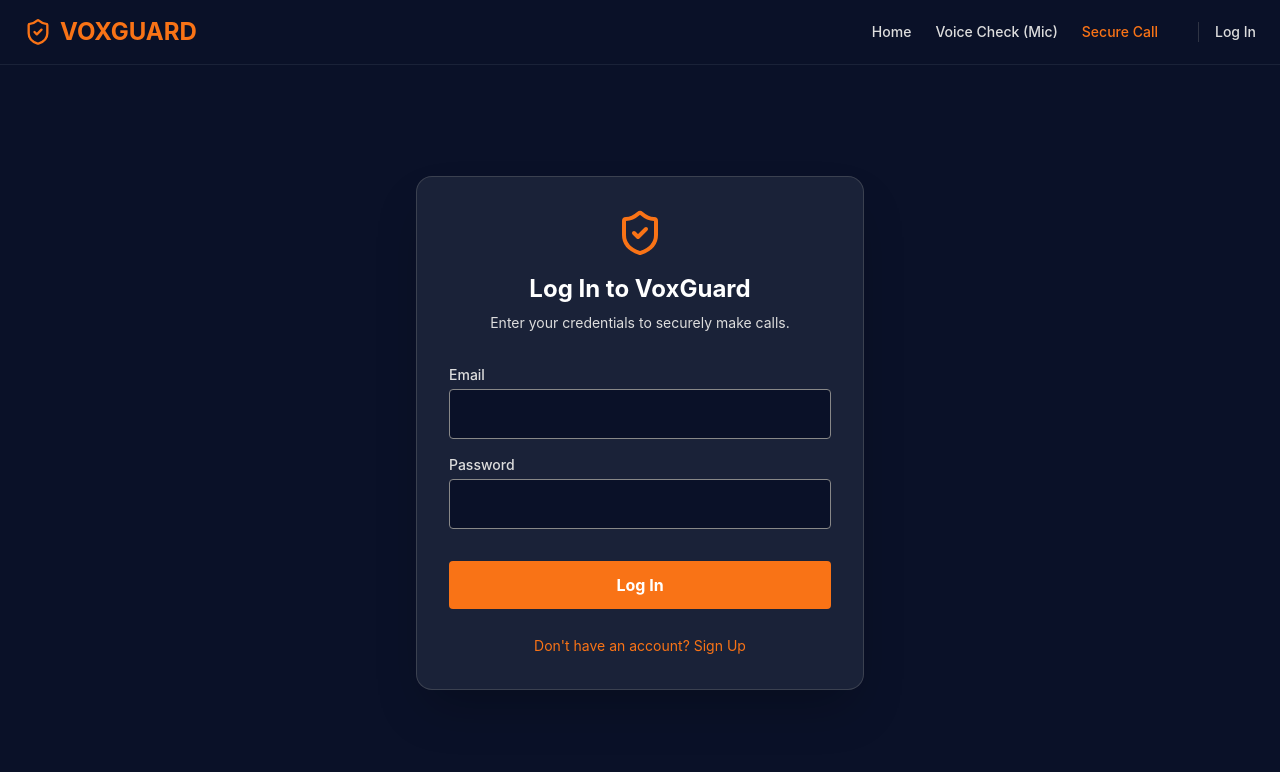
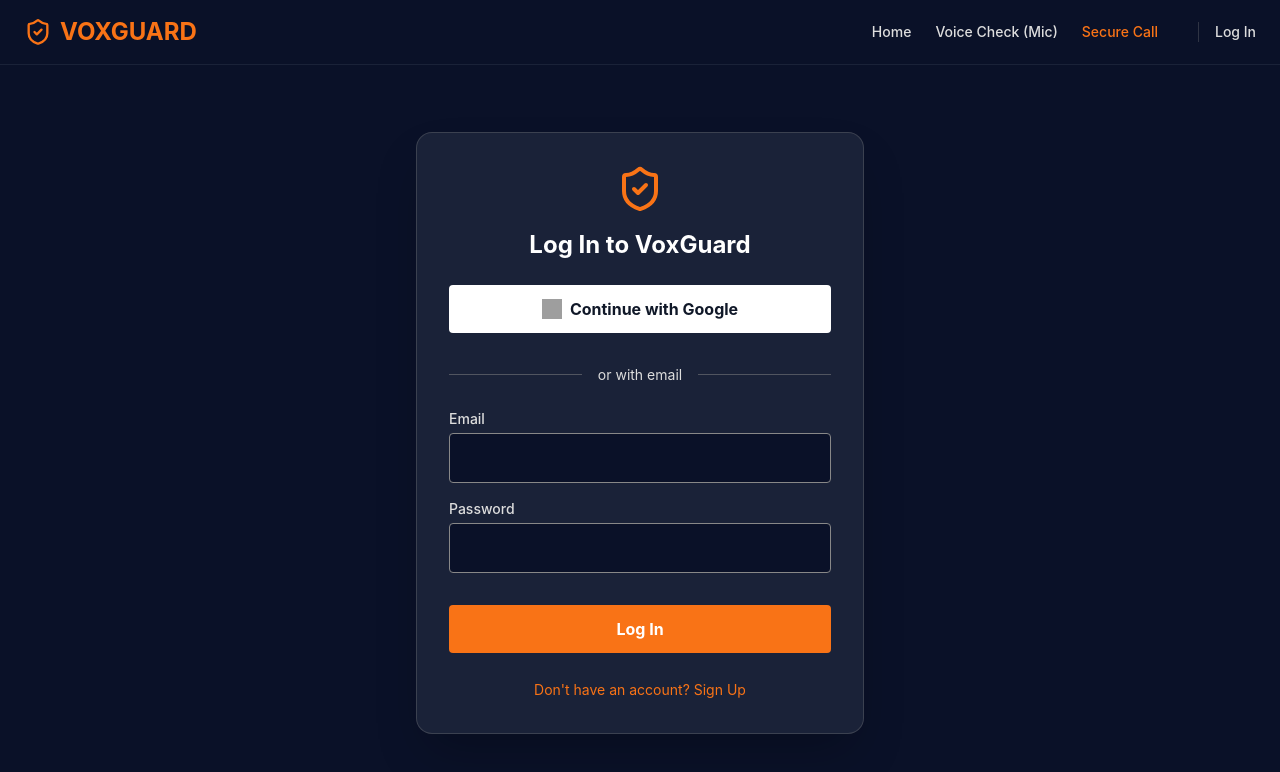
Before and after one commit to jerlinsubhiksha/timbre, a React app in the folder frontend/: page /login in a window 1280 px wide. Shown: the top 772 px of the page. Built offline with nearby package versions, Linux system fonts and the light colour scheme; no server answers; grey boxes are pictures that could not be loaded; the HTML template or start-up script is replaced by a standard one.

Commit message:
feat: Add Google Auth and email-based calling lookup

```diff
--- a/frontend/src/context/AuthContext.jsx
+++ b/frontend/src/context/AuthContext.jsx
@@ -4,7 +4,9 @@ import {
   createUserWithEmailAndPassword,
   signInWithEmailAndPassword,
   signOut,
-  onAuthStateChanged
+  onAuthStateChanged,
+  GoogleAuthProvider,
+  signInWithPopup
 } from 'firebase/auth';
 import { doc, setDoc, getDoc } from 'firebase/firestore';
 
@@ -21,7 +23,6 @@ export function AuthProvider({ children }) {
 
   async function signup(email, password, phone) {
     const userCredential = await createUserWithEmailAndPassword(auth, email, password);
-    // Save additional user info in Firestore
     await setDoc(doc(db, "users", userCredential.user.uid), {
       email: email,
       phone: phone,
@@ -32,6 +33,25 @@ export function AuthProvider({ children }) {
 
   function login(email, password) {
     return signInWithEmailAndPassword(auth, email, password);
+  }
+
+  async function loginWithGoogle() {
+    const provider = new GoogleAuthProvider();
+    const userCredential = await signInWithPopup(auth, provider);
+
+    // Check if user exists in Firestore
+    const docRef = doc(db, "users", userCredential.user.uid);
+    const docSnap = await getDoc(docRef);
+
+    if (!docSnap.exists()) {
+      // First time Google login, create their document
+      await setDoc(docRef, {
+        email: userCredential.user.email,
+        phone: "", // We can prompt them for this later or just let them call by email
+        uid: userCredential.user.uid
+      });
+    }
+    return userCredential;
   }
 
   function logout() {
@@ -61,6 +81,7 @@ export function AuthProvider({ children }) {
     userData,
     signup,
     login,
+    loginWithGoogle,
     logout
   };
 
--- a/frontend/src/pages/Login.jsx
+++ b/frontend/src/pages/Login.jsx
@@ -11,7 +11,7 @@ export default function Login() {
   const [error, setError] = useState('');
   const [loading, setLoading] = useState(false);
 
-  const { login, signup } = useAuth();
+  const { login, signup, loginWithGoogle } = useAuth();
   const navigate = useNavigate();
 
   async function handleSubmit(e) {
@@ -32,18 +32,42 @@ export default function Login() {
     setLoading(false);
   }
 
+  async function handleGoogleLogin() {
+    setError('');
+    setLoading(true);
+    try {
+      await loginWithGoogle();
+      navigate('/protected-call');
+    } catch (err) {
+      setError(err.message);
+    }
+    setLoading(false);
+  }
+
   return (
     <div className="flex-1 flex items-center justify-center p-6">
       <div className="bg-vox-navy-light p-8 rounded-2xl border border-vox-gray-dark/30 max-w-md w-full shadow-2xl">
-        <div className="flex flex-col items-center mb-8">
+        <div className="flex flex-col items-center mb-6">
           <ShieldCheck size={48} className="text-vox-orange mb-4" />
           <h2 className="text-2xl font-bold text-white">{isLogin ? 'Log In to VoxGuard' : 'Create an Account'}</h2>
-          <p className="text-sm text-vox-gray text-center mt-2">
-            {isLogin ? 'Enter your credentials to securely make calls.' : 'Register to get a unique VoxGuard phone number.'}
-          </p>
         </div>
 
         {error && <div className="bg-red-500/20 border border-red-500 text-red-400 p-3 rounded mb-6 text-sm">{error}</div>}
+
+        <button
+          onClick={handleGoogleLogin}
+          disabled={loading}
+          className="w-full bg-white text-gray-900 py-3 rounded font-bold hover:bg-gray-100 transition-colors mb-6 flex items-center justify-center gap-2"
+        >
+          <img src="https://www.gstatic.com/firebasejs/ui/2.0.0/images/auth/google.svg" alt="Google" className="w-5 h-5" />
+          Continue with Google
+        </button>
+
+        <div className="relative flex py-2 items-center mb-4">
+          <div className="flex-grow border-t border-vox-gray-dark/50"></div>
+          <span className="flex-shrink-0 mx-4 text-vox-gray text-sm">or with email</span>
+          <div className="flex-grow border-t border-vox-gray-dark/50"></div>
+        </div>
 
         <form onSubmit={handleSubmit} className="space-y-4">
           <div>
--- a/frontend/src/pages/ProtectedCall.jsx
+++ b/frontend/src/pages/ProtectedCall.jsx
@@ -10,7 +10,7 @@ export default function ProtectedCall() {
   const { currentUser, userData } = useAuth();
   const navigate = useNavigate();
 
-  const [targetPhone, setTargetPhone] = useState('');
+  const [targetUser, setTargetUser] = useState('');
   const [inCall, setInCall] = useState(false);
   const [callStatus, setCallStatus] = useState('Disconnected');
   const [incomingCall, setIncomingCall] = useState(null);
@@ -38,7 +38,6 @@ export default function ProtectedCall() {
       return;
     }
 
-    // Connect to signaling server immediately using our UID to listen for calls
     signalingWs.current = new WebSocket(`ws://${window.location.hostname}:8000/ws/call/${currentUser.uid}`);
 
     signalingWs.current.onopen = () => {
@@ -49,7 +48,6 @@ export default function ProtectedCall() {
       const data = JSON.parse(event.data);
 
       if (data.type === 'offer') {
-        // Incoming call!
         setIncomingCall({ offer: data.offer, caller_uid: data.sender_uid });
       } else if (data.type === 'answer' && peerConnection.current) {
         await peerConnection.current.setRemoteDescription(new RTCSessionDescription(data.answer));
@@ -108,17 +106,25 @@ export default function ProtectedCall() {
   };
 
   const startCall = async () => {
-    if (!targetPhone) return alert('Enter a phone number');
+    if (!targetUser) return alert('Enter an email or phone number');
 
     setCallStatus('Looking up user...');
     try {
-      // Find user by phone number
       const usersRef = collection(db, "users");
-      const q = query(usersRef, where("phone", "==", targetPhone));
-      const querySnapshot = await getDocs(q);
+
+      // Check if input is an email
+      let q = query(usersRef, where("email", "==", targetUser));
+      let querySnapshot = await getDocs(q);
+
+      // If not found by email, check phone
+      if (querySnapshot.empty) {
+        q = query(usersRef, where("phone", "==", targetUser));
+        querySnapshot = await getDocs(q);
+      }
 
       if (querySnapshot.empty) {
-        setCallStatus('User not found');
+        setCallStatus('User not found. Check the email or phone number.');
+        setTimeout(() => setCallStatus('Online - Ready to Call'), 3000);
         return;
       }
 
@@ -228,10 +234,6 @@ export default function ProtectedCall() {
 
   const sendChallenge = () => {
     const text = challenges[Math.floor(Math.random() * challenges.length)];
-    // Send back to whoever called us or we called.
-    // We can just broadcast back to the signal server if we kept track of target, but since we are P2P, we should use a DataChannel.
-    // For MVP, we can just send via signaling WS since we didn't save targetUid to state.
-    // Actually, I'll cheat and just show it locally to test the UI for now, or alert.
     setActiveChallenge("Dynamic Liveness UI Test Triggered");
   };
 
@@ -282,13 +284,13 @@ export default function ProtectedCall() {
             <Phone size={32} />
           </div>
           <h3 className="text-2xl font-bold text-white mb-2">Call a Contact</h3>
-          <p className="text-sm text-vox-gray mb-6">Enter the Phone Number of the VoxGuard user you wish to call securely.</p>
+          <p className="text-sm text-vox-gray mb-6">Enter the Email Address or Phone Number of the VoxGuard user you wish to call securely.</p>
           <input
             type="text"
-            placeholder="Target Phone (e.g. +1234567890)"
+            placeholder="Email or Phone Number"
             className="w-full bg-vox-navy border border-vox-gray-dark p-3 rounded mb-6 text-white"
-            value={targetPhone}
-            onChange={e => setTargetPhone(e.target.value)}
+            value={targetUser}
+            onChange={e => setTargetUser(e.target.value)}
           />
           <button onClick={startCall} className="w-full bg-vox-orange text-white py-3 rounded font-bold hover:bg-orange-600 transition-colors">Start Call</button>
         </div>
```
